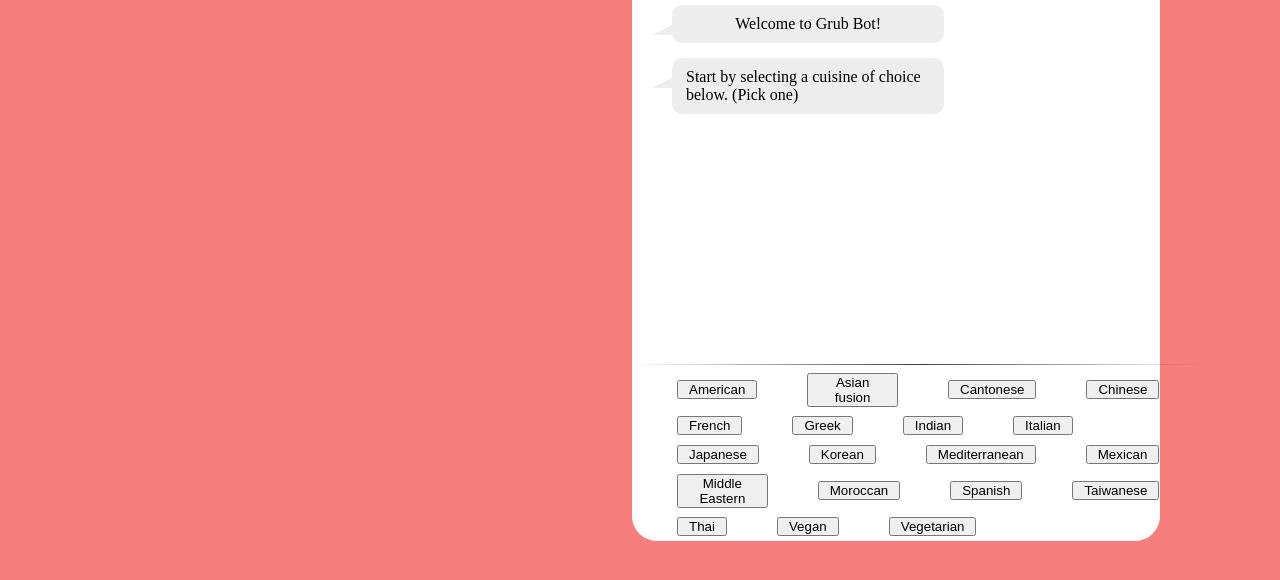
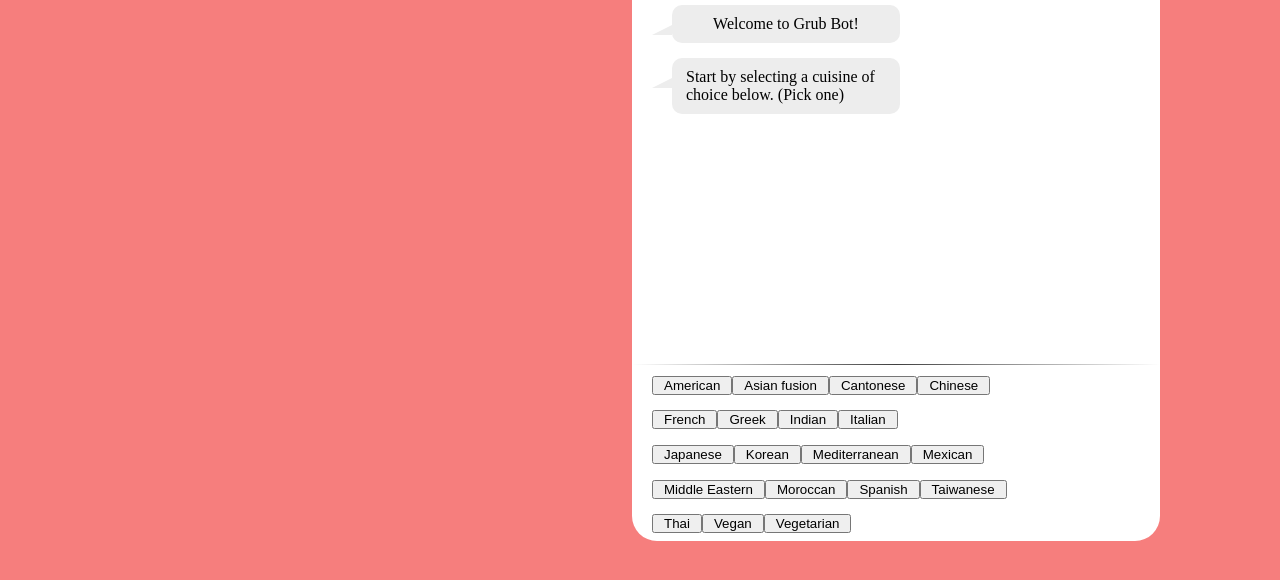
Before and after one commit to jackiewong99/grub-bot, a website: page dist/index.html in a window 1280 px wide. Shown: the part 230-810 px from the top of the page. Drawn offline with Linux system fonts and the light colour scheme.

Commit message:
Temporarily fix spacing of the cuisine buttons

```diff
--- a/scss/main.scss
+++ b/scss/main.scss
@@ -219,5 +219,4 @@ hr {
 
 .chat-reply {
   padding: 0 10px;
-  margin: 0 25px;
 }
```
Also changed, not shown: dist/css/main.css.
